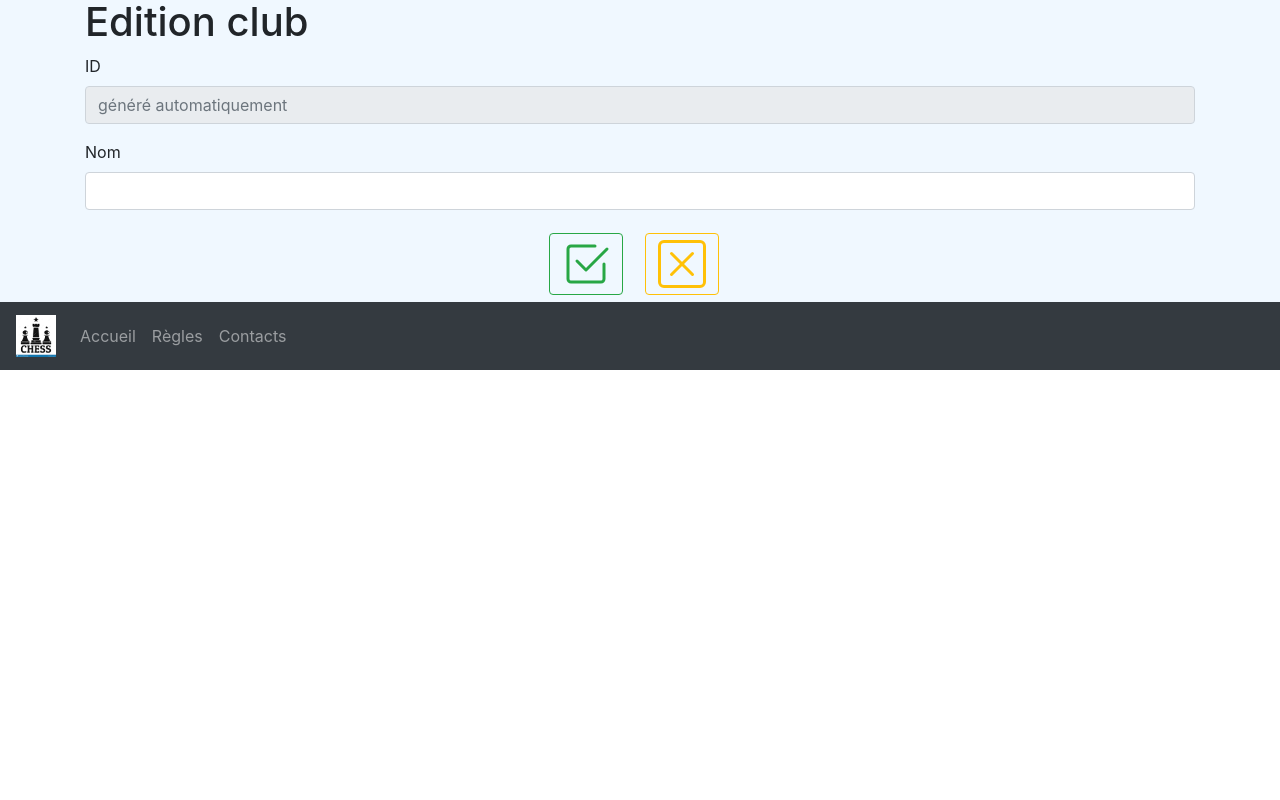
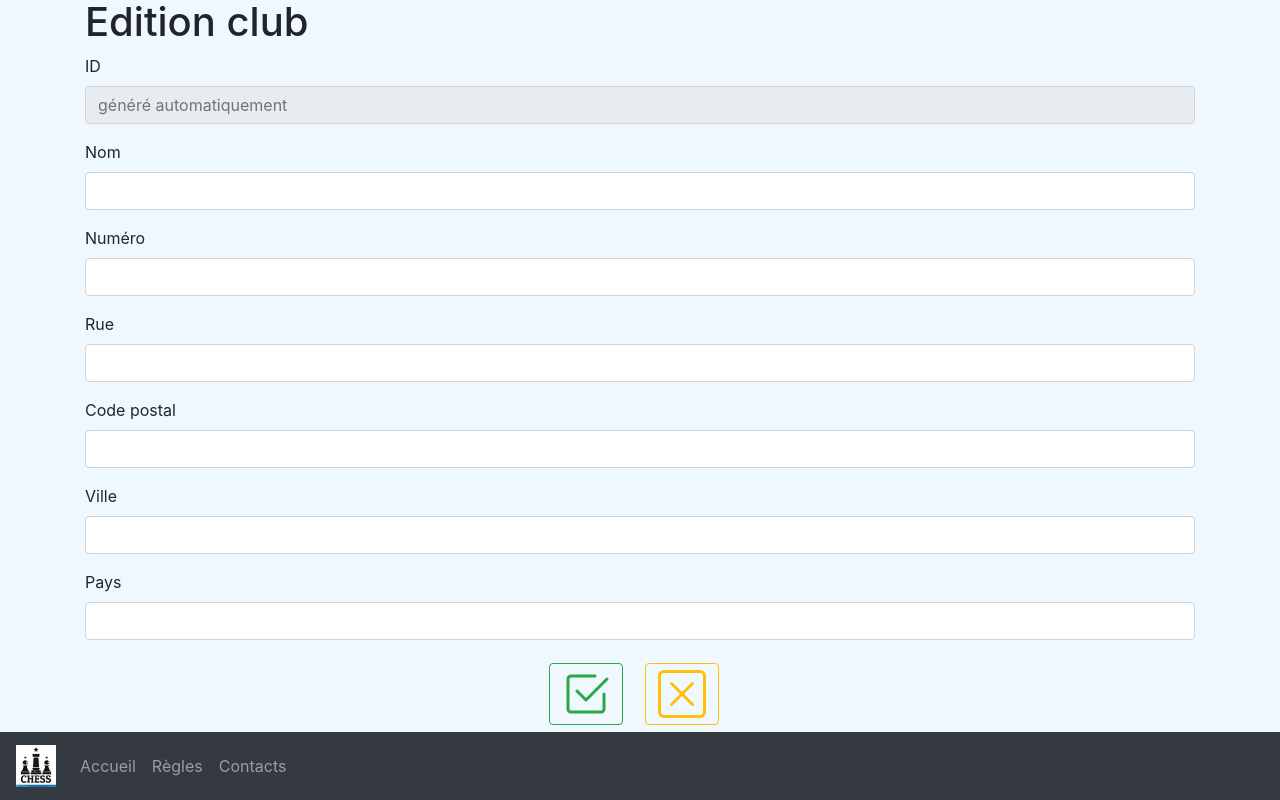
Before and after one commit to svenos7/echecs-angular, an Angular app: page /club/edit in a window 1280 px wide. Shown: the part 536-1336 px from the top of the page. Before the commit the page ends 906 px from the top, so only its background shows below. Built offline with nearby package versions, Linux system fonts and the light colour scheme; sample sign-in values are in the browser's storage.

Commit message:
maj club

```diff
--- a/src/app/club/club/club.component.html
+++ b/src/app/club/club/club.component.html
@@ -4,6 +4,10 @@
     <tr>
       <th>ID</th>
       <th>Nom</th>
+      <th>Rue</th>
+      <th>Code postal</th>
+      <th>Ville</th>
+      <th>Pays</th>
       <ng-container *ngIf="role=='ROLE_ADMIN'||role=='ROLE_MODO';else nonModo">
         <th></th>
       </ng-container>
@@ -18,6 +22,10 @@
     <tr *ngFor="let c of clubs">
       <td class="align-middle text-right">{{c.id}}</td>
       <td class="align-middle">{{c.nom}}</td>
+      <td class="align-middle">{{c.adresse.numero}} {{c.adresse.rue}}</td>
+      <td class="align-middle">{{c.adresse.codePostal}}</td>
+      <td class="align-middle">{{c.adresse.ville}}</td>
+      <td class="align-middle">{{c.adresse.pays}}</td>
       <ng-container *ngIf="role=='ROLE_ADMIN'||role=='ROLE_MODO';else nonModo">
         <td class="align-middle">
           <a class="btn btn-outline-info" [routerLink]="['/club/edit']" routerLinkActive="active"
--- a/src/app/club/edit-club/edit-club.component.html
+++ b/src/app/club/edit-club/edit-club.component.html
@@ -8,6 +8,26 @@
     <div class="form-group">
       <label>Nom</label>
       <input class="form-control" [(ngModel)]="club.nom" required>
+    </div>
+    <div class="form-group">
+      <label>Numéro</label>
+      <input class="form-control" type="number" [(ngModel)]="club.adresse.numero">
+    </div>
+    <div class="form-group">
+      <label>Rue</label>
+      <input class="form-control" [(ngModel)]="club.adresse.rue">
+    </div>
+    <div class="form-group">
+      <label>Code postal</label>
+      <input class="form-control" [(ngModel)]="club.adresse.codePostal">
+    </div>
+    <div class="form-group">
+      <label>Ville</label>
+      <input class="form-control" [(ngModel)]="club.adresse.ville">
+    </div>
+    <div class="form-group">
+      <label>Pays</label>
+      <input class="form-control" [(ngModel)]="club.adresse.pays">
     </div>
     <div class="text-center">
       <button class="btn btn-outline-success" (click)="save()">
--- a/src/app/club/edit-club/edit-club.component.ts
+++ b/src/app/club/edit-club/edit-club.component.ts
@@ -1,7 +1,8 @@
-import { Component, OnInit } from '@angular/core';
+import {Component, OnInit} from '@angular/core';
 import {ActivatedRoute, Router} from "@angular/router";
 import {Club} from "../model/club";
 import {ClubService} from "../service/club.service";
+import {Adresse} from "../../model/adresse";
 
 @Component({
   selector: 'app-edit-club',
--- a/src/app/club/model/club.ts
+++ b/src/app/club/model/club.ts
@@ -4,11 +4,12 @@ import {Membre} from "../../membre/model/membre";
 
 export class Club {
 
-  constructor(private _id?: number,
-              private _nom?: string,
-              private _adresse?: Adresse,
-              private _membres?: Membre[],
-              private _tournois?: Tournoi[]) {
+  constructor(
+    private _adresse: Adresse = new Adresse(),
+    private _id?: number,
+    private _nom?: string,
+    private _membres?: Membre[],
+    private _tournois?: Tournoi[]) {
   }
 
   get id(): number {
```
